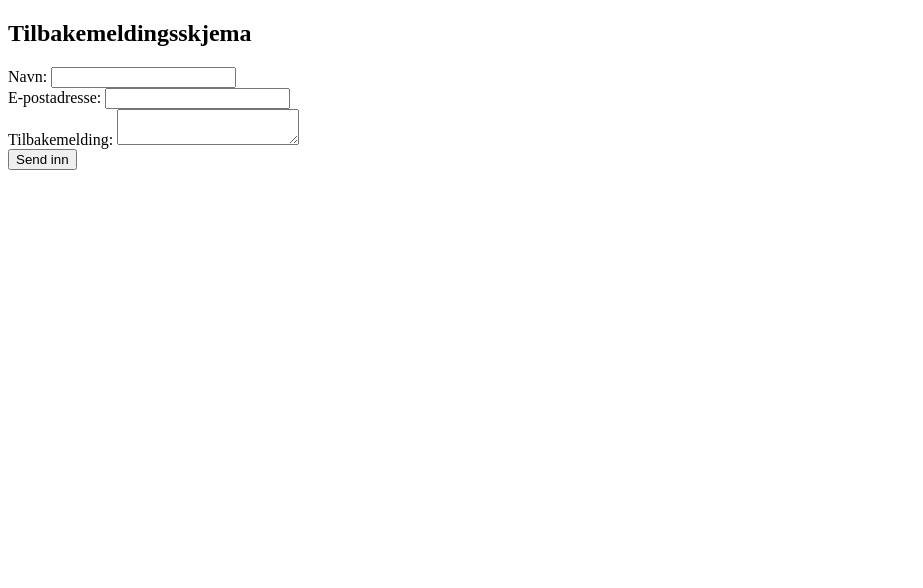
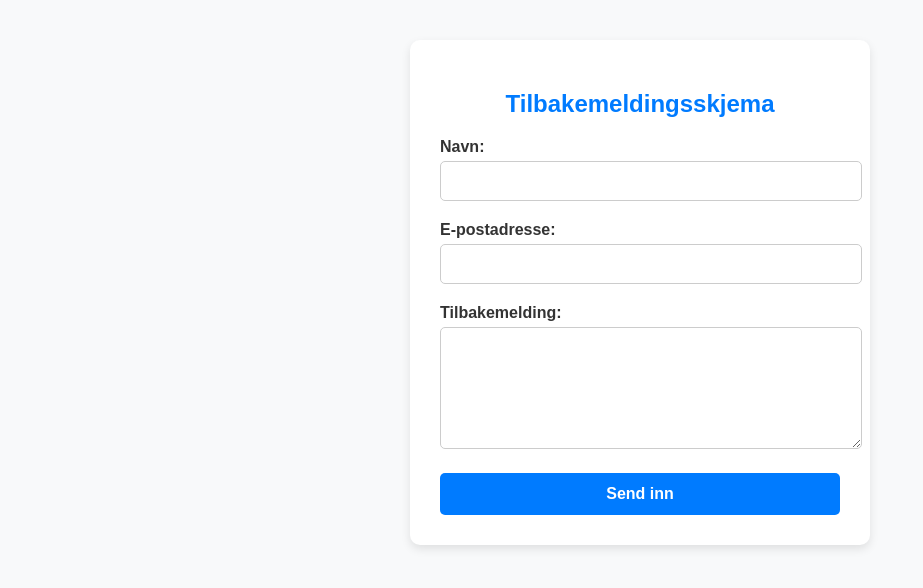
Before and after one commit to AdriatikIMB/Case_oppgave, a Flask app: page / in a window 1280 px wide. Shown: the top 588 px of the page, without its empty margins (0-923 px from the left). Run offline with Flask 3, Linux system fonts and the light colour scheme.

Commit message:
La til kobling til style.css i HTML-filene

```diff
--- /dev/null
+++ b/static/style.css
@@ -0,0 +1,111 @@
+/* Generell styling */
+body {
+    font-family: 'Arial', sans-serif;
+    background-color: #f8f9fa;
+    color: #333;
+    text-align: center;
+    margin: 0;
+    padding: 20px;
+}
+
+/* Hovedoverskrift */
+h2 {
+    color: #007bff;
+}
+
+/* Sentralisert container for skjema og resultater */
+.container {
+    background: #fff;
+    padding: 30px;
+    border-radius: 10px;
+    box-shadow: 0px 4px 10px rgba(0, 0, 0, 0.1);
+    width: 90%;
+    max-width: 400px;
+    margin: 20px auto;
+}
+
+/* Skjema-styling */
+.form-group {
+    margin-bottom: 20px;
+    text-align: left;
+}
+
+label {
+    display: block;
+    font-weight: bold;
+    margin-bottom: 5px;
+    color: #333;
+}
+
+input, textarea {
+    width: 100%;
+    padding: 10px;
+    border: 1px solid #ccc;
+    border-radius: 5px;
+    font-size: 16px;
+}
+
+textarea {
+    resize: vertical;
+    height: 100px;
+}
+
+/* Knappestil */
+button {
+    background-color: #007bff;
+    color: white;
+    padding: 12px;
+    border: none;
+    cursor: pointer;
+    width: 100%;
+    font-size: 16px;
+    font-weight: bold;
+    border-radius: 5px;
+    transition: background 0.3s ease;
+}
+
+button:hover {
+    background-color: #0056b3;
+}
+
+/* Styling for resultatvisning */
+.result-container {
+    background: #fff;
+    padding: 30px;
+    border-radius: 10px;
+    box-shadow: 0px 4px 10px rgba(0, 0, 0, 0.1);
+    width: 90%;
+    max-width: 400px;
+    margin: 20px auto;
+}
+
+.result-container p {
+    font-size: 18px;
+    margin: 10px 0;
+}
+
+/* Tilbake-lenke */
+a {
+    display: inline-block;
+    margin-top: 15px;
+    color: #007bff;
+    font-size: 16px;
+    text-decoration: none;
+}
+
+a:hover {
+    text-decoration: underline;
+}
+
+/* Responsivt design */
+@media (max-width: 480px) {
+    .container, .result-container {
+        width: 95%;
+        padding: 20px;
+    }
+
+    button {
+        font-size: 14px;
+        padding: 10px;
+    }
+}
--- a/templates/Index.html
+++ b/templates/Index.html
@@ -4,25 +4,26 @@
     <meta charset="UTF-8">
     <meta name="viewport" content="width=device-width, initial-scale=1">
     <title>Tilbakemelding</title>
+    <link rel="stylesheet" href="{{ url_for('static', filename='style.css') }}">
 </head>
 <body>
+    <div class="container">
         <h2>Tilbakemeldingsskjema</h2>
         <form action="/result" method="POST">
-        <div>
+            <div class="form-group">
                 <label for="name">Navn:</label>
                 <input type="text" id="name" name="name" required>
             </div>
-        <div>
+            <div class="form-group">
                 <label for="email">E-postadresse:</label>
                 <input type="email" id="email" name="email" required>
             </div>
-        <div>
+            <div class="form-group">
                 <label for="message">Tilbakemelding:</label>
                 <textarea id="message" name="message" required></textarea>
             </div>
-        <div>
             <button type="submit">Send inn</button>
+        </form>
     </div>
-    </form>
 </body>
 </html>
```
Also changed, not shown: templates/result.html (+8 -5 lines). Lines whose indentation alone changed are shown as unchanged.
